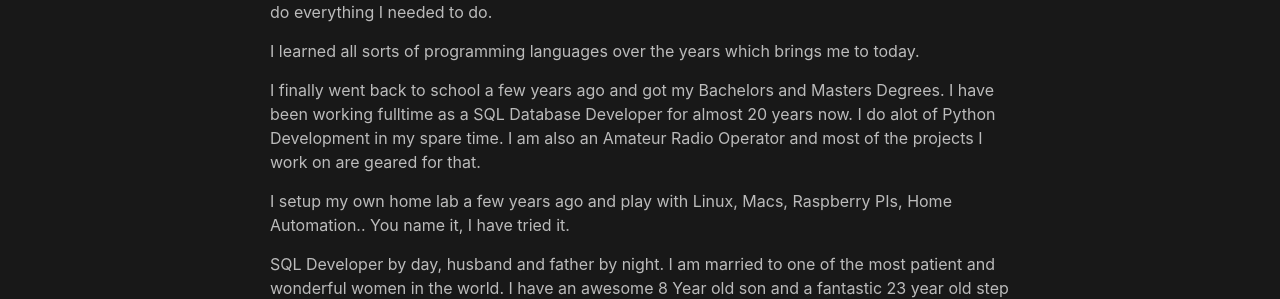
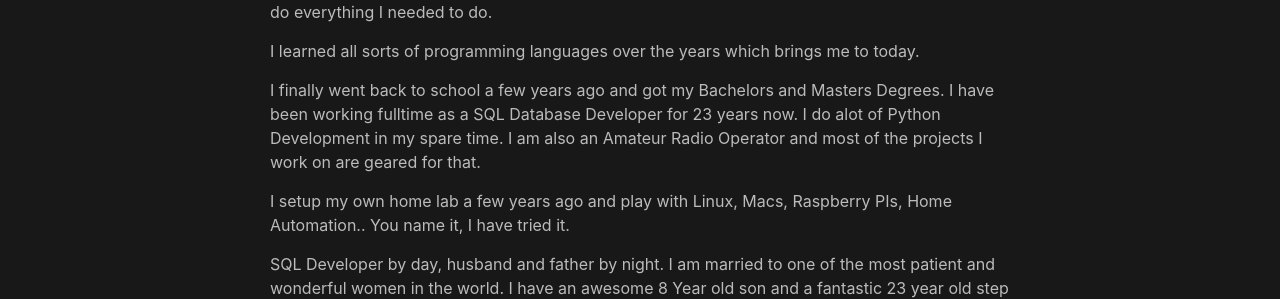
Before and after one commit to n8acl/n8acl.github.io, a Jekyll site: the page built from about_me.md, in a window 1280 px wide. Shown: the part 710-1009 px from the top of the page. Built offline with Jekyll 4.4.1, drawn with Linux system fonts in a browser that asks for light colours.

Commit message:
Update 10122025

```diff
--- a/about_me.md
+++ b/about_me.md
@@ -16,7 +16,7 @@ The first time through college, I had a student job in the Computer Lab and got
 
 I learned all sorts of programming languages over the years which brings me to today.
 
-I finally went back to school a few years ago and got my Bachelors and Masters Degrees. I have been working fulltime as a SQL Database Developer for almost 20 years now. I do alot of Python Development in my spare time. I am also an Amateur Radio Operator and most of the projects I work on are geared for that.
+I finally went back to school a few years ago and got my Bachelors and Masters Degrees. I have been working fulltime as a SQL Database Developer for 23 years now. I do alot of Python Development in my spare time. I am also an Amateur Radio Operator and most of the projects I work on are geared for that.
 
 I setup my own home lab a few years ago and play with Linux, Macs, Raspberry PIs, Home Automation.. You name it, I have tried it.
 
```
Also changed, not shown: _posts/2025-05-02-take-a-note.md (deleted, +0 -16 lines).
